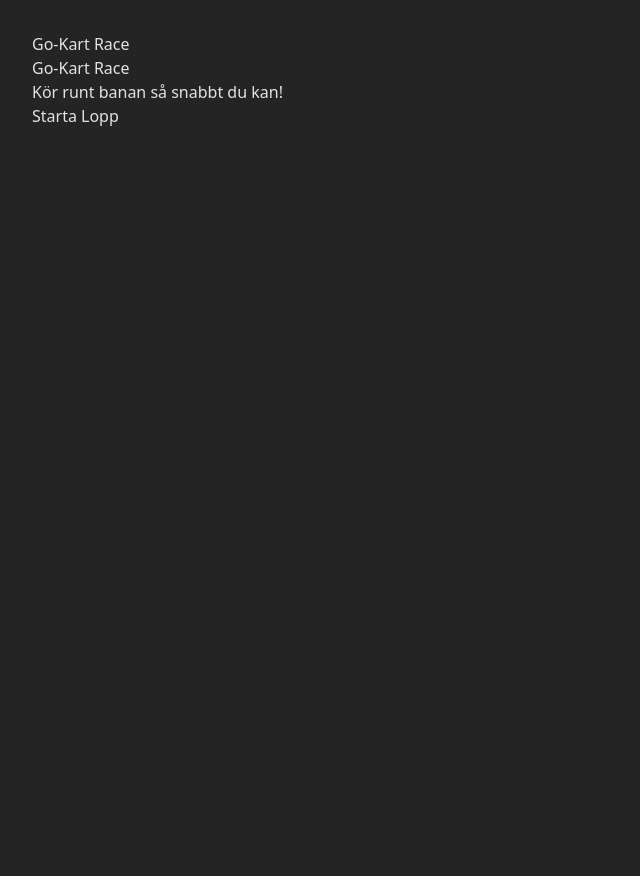
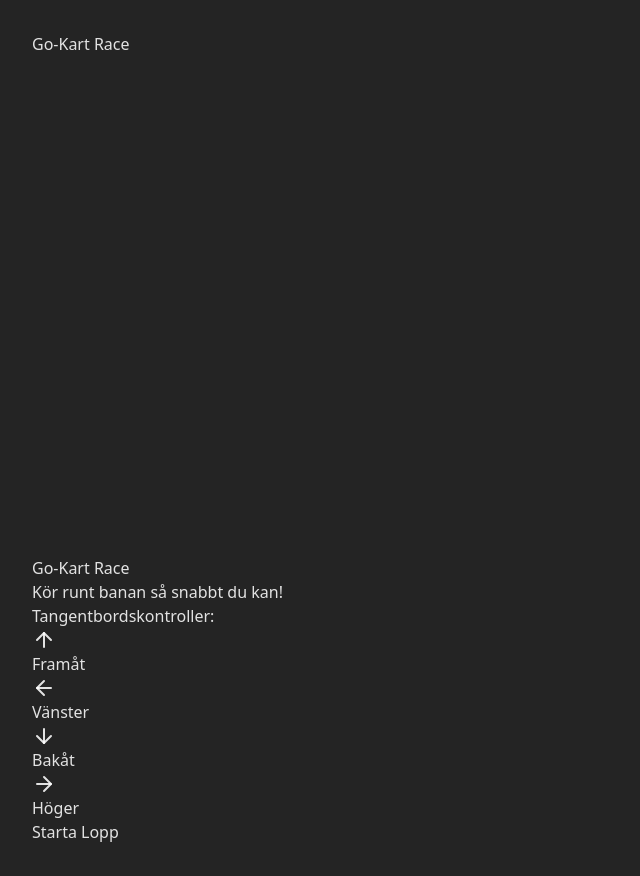
Before and after one commit to Mahtte94/GoKart, a React (Vite) app: page / in a window 1280 px wide. Shown: the whole page, without its empty margins (0-640 px from the left). Before the commit the page ends 800 px from the top, so only its background shows below. Built offline with nearby package versions, Linux system fonts and the light colour scheme.

Commit message:
Updated start screen

```diff
--- a/src/App.tsx
+++ b/src/App.tsx
@@ -4,9 +4,9 @@ import GameController from './components/GameController'
 
 function App() {
   return (
-    <>
+    <div className="h-screen overflow-hidden">
       <GameController />
-    </>
+    </div>
   )
 }
 
--- a/src/components/GameController.tsx
+++ b/src/components/GameController.tsx
@@ -1,6 +1,7 @@
 import React, { useState, useCallback, useRef } from 'react';
 import Gokart from './Gokart';
 import Timer from './Timer';
+import { ArrowUp, ArrowDown, ArrowLeft, ArrowRight } from 'lucide-react';
 
 type GameState = 'ready' | 'playing' | 'gameover' | 'finished';
 
@@ -18,7 +19,6 @@ const GameController: React.FC = () => {
   const handleFinish = useCallback(() => {
     setGameState('finished');
 
-    // Update best time if this run is better or it's the first run
     if (bestTime === null || currentTime < bestTime) {
       setBestTime(currentTime);
     }
@@ -53,15 +53,52 @@ const GameController: React.FC = () => {
     return `${minsStr}:${secsStr}`;
   }, []);
 
+  const ControlInstructions = () => (
+    <div className="flex flex-col items-center mb-6 bg-gray-800 bg-opacity-90 p-6 rounded-lg">
+      <h3 className="text-white font-bold mb-4 text-xl">Tangentbordskontroller:</h3>
+      <div className="grid grid-cols-3 gap-4 text-center">
+        <div></div>
+        <div className="flex flex-col items-center">
+          <div className="bg-gray-700 rounded-lg p-2 w-14 h-14 flex items-center justify-center mb-2">
+            <ArrowUp className="text-white w-8 h-8" />
+          </div>
+          <span className="text-white">Framåt</span>
+        </div>
+        <div></div>
+
+        <div className="flex flex-col items-center">
+          <div className="bg-gray-700 rounded-lg p-2 w-14 h-14 flex items-center justify-center mb-2">
+            <ArrowLeft className="text-white w-8 h-8" />
+          </div>
+          <span className="text-white">Vänster</span>
+        </div>
+
+        <div className="flex flex-col items-center">
+          <div className="bg-gray-700 rounded-lg p-2 w-14 h-14 flex items-center justify-center mb-2">
+            <ArrowDown className="text-white w-8 h-8" />
+          </div>
+          <span className="text-white">Bakåt</span>
+        </div>
+
+        <div className="flex flex-col items-center">
+          <div className="bg-gray-700 rounded-lg p-2 w-14 h-14 flex items-center justify-center mb-2">
+            <ArrowRight className="text-white w-8 h-8" />
+          </div>
+          <span className="text-white">Höger</span>
+        </div>
+      </div>
+    </div>
+  );
+
   return (
     <div
       ref={containerRef}
-      className="relative w-full h-full flex flex-col"
+      className="flex flex-col h-screen bg-gray-900"
       tabIndex={-1}
     >
       {/* Game header with timer */}
-      <div className="flex justify-between items-center mb-2 px-4 py-2 bg-gray-800 bg-opacity-50 rounded-lg">
-        <h2 className="text-xl font-bold text-white">Go-Kart Race</h2>
+      <div className="flex justify-between items-center p-3 bg-gray-800">
+        <h2 className="text-2xl font-bold text-white">Go-Kart Race</h2>
 
         <div className="flex items-center space-x-4">
           {bestTime !== null && (
@@ -81,8 +118,10 @@ const GameController: React.FC = () => {
         </div>
       </div>
 
-      {/* Main game area */}
-      <div className="relative flex-grow">
+      {/* Main game area - centered with fixed height */}
+      <div className="flex-1 flex items-center justify-center p-4">
+        <div className="w-full max-w-4xl">
+          <div className="relative">
             <Gokart />
 
             {/* Finish line button (temporary) - replace with actual game logic */}
@@ -97,12 +136,16 @@ const GameController: React.FC = () => {
 
             {/* Game overlays */}
             {gameState === 'ready' && (
-          <div className="absolute inset-0 bg-black bg-opacity-70 flex flex-col items-center justify-center text-white">
-            <h2 className="text-3xl font-bold mb-6">Go-Kart Race</h2>
-            <p className="mb-8 text-lg">Kör runt banan så snabbt du kan!</p>
+              <div className="absolute inset-0 bg-black bg-opacity-70 flex flex-col items-center justify-center">
+                <h2 className="text-4xl font-bold mb-6 text-white">Go-Kart Race</h2>
+                <p className="text-xl mb-6 text-white">Kör runt banan så snabbt du kan!</p>
+
+                {/* Keyboard control instructions */}
+                <ControlInstructions />
+
                 <button
                   onClick={startGame}
-              className="bg-green-600 hover:bg-green-700 text-white font-bold py-2 px-6 rounded-lg text-lg"
+                  className="bg-green-600 hover:bg-green-700 text-white font-bold py-3 px-8 rounded-lg text-xl"
                 >
                   Starta Lopp
                 </button>
@@ -110,17 +153,17 @@ const GameController: React.FC = () => {
             )}
 
             {gameState === 'finished' && (
-          <div className="absolute inset-0 bg-black bg-opacity-70 flex flex-col items-center justify-center text-white">
-            <h2 className="text-3xl font-bold mb-2 text-green-500">Målgång!</h2>
-            <p className="text-2xl mb-2">Din tid: <span className="font-mono font-bold">{formatTime(currentTime)}</span></p>
+              <div className="absolute inset-0 bg-black bg-opacity-70 flex flex-col items-center justify-center">
+                <h2 className="text-4xl font-bold mb-4 text-green-500">Målgång!</h2>
+                <p className="text-2xl mb-4 text-white">Din tid: <span className="font-mono font-bold">{formatTime(currentTime)}</span></p>
 
                 {bestTime === currentTime && (
-              <p className="text-xl text-yellow-300 mb-6">Nytt rekord!</p>
+                  <p className="text-2xl text-yellow-300 mb-8">Nytt rekord!</p>
                 )}
 
                 <button
                   onClick={startGame}
-              className="bg-blue-600 hover:bg-blue-700 text-white font-bold py-2 px-6 rounded-lg text-lg mt-4"
+                  className="bg-blue-600 hover:bg-blue-700 text-white font-bold py-3 px-8 rounded-lg text-xl mt-4"
                 >
                   Kör Igen
                 </button>
@@ -128,6 +171,8 @@ const GameController: React.FC = () => {
             )}
           </div>
         </div>
+      </div>
+    </div>
   );
 };
 
--- a/src/components/Gokart.tsx
+++ b/src/components/Gokart.tsx
@@ -19,16 +19,16 @@ const Gokart: React.FC = () => {
   const containerRef = useRef<HTMLElement>(null);
   const rectangleSize = { width: 64, height: 64 };
 
-  const [position, setPosition] = useState({ x: 50, y: 50, rotation: 0 });
+  const [position, setPosition] = useState({ x: 350, y: 250, rotation: 0 });
   const [speed] = useState<number>(5);
   const [rotationSpeed] = useState<number>(5);
   const [isFocused, setIsFocused] = useState<boolean>(false);
 
   const [boundaries, setBoundaries] = useState<Boundaries>({
     minX: 0,
-    maxX: 1216,
+    maxX: 700,
     minY: 0,
-    maxY: 320,
+    maxY: 500,
   });
 
   useEffect(() => {
@@ -65,6 +65,7 @@ const Gokart: React.FC = () => {
       if (document.activeElement === containerRef.current) {
         setIsFocused(true);
       } else {
+        // Also check if any parent element is focused
         let element = containerRef.current?.parentElement;
         let parentHasFocus = false;
 
@@ -164,9 +165,9 @@ const Gokart: React.FC = () => {
   return (
     <div
       ref={containerRef as React.RefObject<HTMLDivElement>}
-      className="relative w-full h-96 bg-gray-100 border border-gray-300 rounded-lg overflow-hidden"
+      className="relative w-full h-full bg-white border border-gray-300 rounded-lg overflow-hidden"
       tabIndex={0}
-      style={{ outline: 'none' }}
+      style={{ outline: 'none', height: '500px' }}
     >
       <div
         className="absolute bg-red-600 w-8 h-12 rounded-md shadow-md transition-all duration-100 ease-in-out"
@@ -177,7 +178,7 @@ const Gokart: React.FC = () => {
         <div className="absolute top-0 left-1/2 w-2 h-4 bg-black transform -translate-x-1/2 -translate-y-1/2 rounded-t-full" />
       </div>
       <div className="absolute bottom-2 left-2 text-sm text-gray-600">
-        {!isFocused && "Click on the area to enable keyboard controls"}
+        {!isFocused && "Klicka på spelplanen för att aktivera tangentbordskontroller"}
       </div>
     </div>
   );
```
Lines whose indentation alone changed are shown as unchanged.
